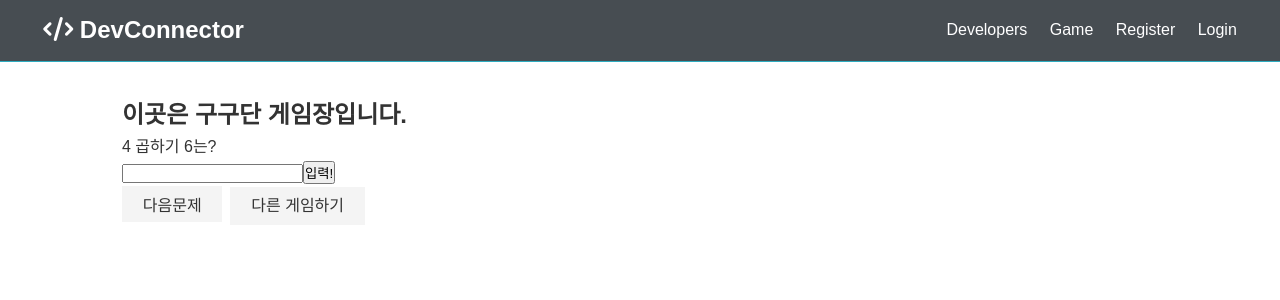
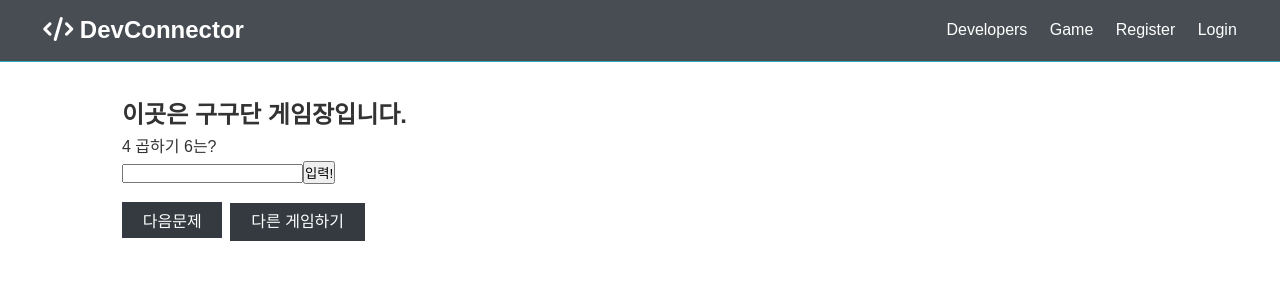
Before and after one commit to kkoon9/Full-Stack-With-javascript, a React (Create React App) app in the folder front/: page /Multiplication in a window 1280 px wide. Shown: the top 300 px of the page. Built offline with nearby package versions, Linux system fonts and the light colour scheme; no server answers.

Commit message:
style : button className 수정

```diff
--- a/front/src/components/game/Multiplication.js
+++ b/front/src/components/game/Multiplication.js
@@ -38,10 +38,10 @@ const Multiplication = () => {
         <button>입력!</button>
       </form>
       <div>{result}</div>
-      <button className="btn btn-light" onClick={(e) => onClick(e)}>
+      <button className="btn btn-dark my-1" onClick={(e) => onClick(e)}>
         다음문제
       </button>
-      <Link to="/Game" className="btn btn-light">
+      <Link to="/Game" className="btn btn-dark my-1">
         다른 게임하기
       </Link>
     </Fragment >
```
